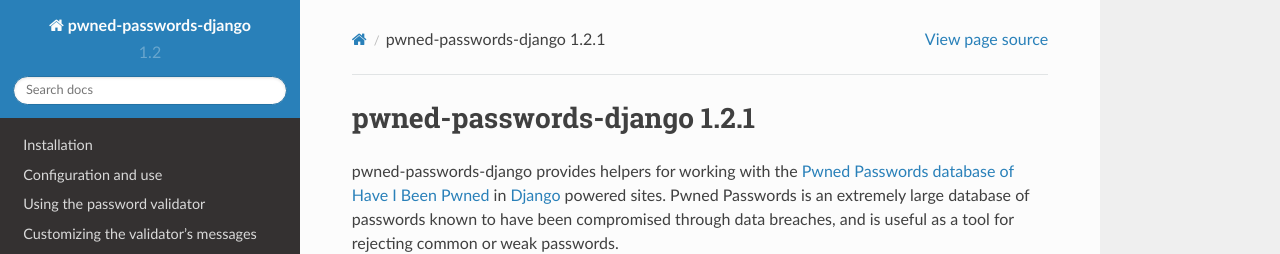
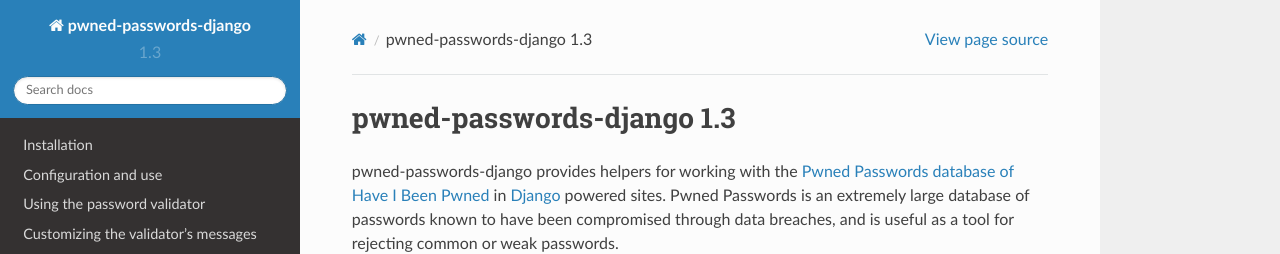
Before and after one commit to ubernostrum/pwned-passwords-django, a Sphinx documentation site: the page built from docs/index.rst, in a window 1280 px wide and 1106 px high. Shown: the top 254 px of the window. Built offline with Sphinx 7.4.7 and the Read the Docs theme 2.0.0, drawn with Linux system fonts in a browser that asks for light colours.

Commit message:
Bump version.

```diff
--- a/docs/conf.py
+++ b/docs/conf.py
@@ -9,8 +9,8 @@
 master_doc = 'index'
 project = u'pwned-passwords-django'
 copyright = u'2018, James Bennett'
-version = '1.2'
-release = '1.2.1'
+version = '1.3'
+release = '1.3'
 exclude_trees = ['_build']
 pygments_style = 'sphinx'
 html_static_path = ['_static']
--- a/setup.py
+++ b/setup.py
@@ -5,7 +5,7 @@
 
 setup(name='pwned-passwords-django',
       zip_safe=False,  # eggs are the devil.
-      version='1.2.1',
+      version='1.3',
       description='A Pwned Passwords implementation for Django sites.',
       long_description=open(
           os.path.join(
@@ -23,6 +23,7 @@
                    'Framework :: Django',
                    'Framework :: Django :: 1.11',
                    'Framework :: Django :: 2.0',
+                   'Framework :: Django :: 2.1',
                    'Intended Audience :: Developers',
                    'License :: OSI Approved :: BSD License',
                    'Operating System :: OS Independent',
@@ -33,6 +34,7 @@
                    'Programming Language :: Python :: 3.4',
                    'Programming Language :: Python :: 3.5',
                    'Programming Language :: Python :: 3.6',
+                   'Programming Language :: Python :: 3.7',
                    'Topic :: Utilities'],
       python_requires=">=2.7, !=3.0.*, !=3.1.*, !=3.2.*, !=3.3.*",
       install_requires=[
```
